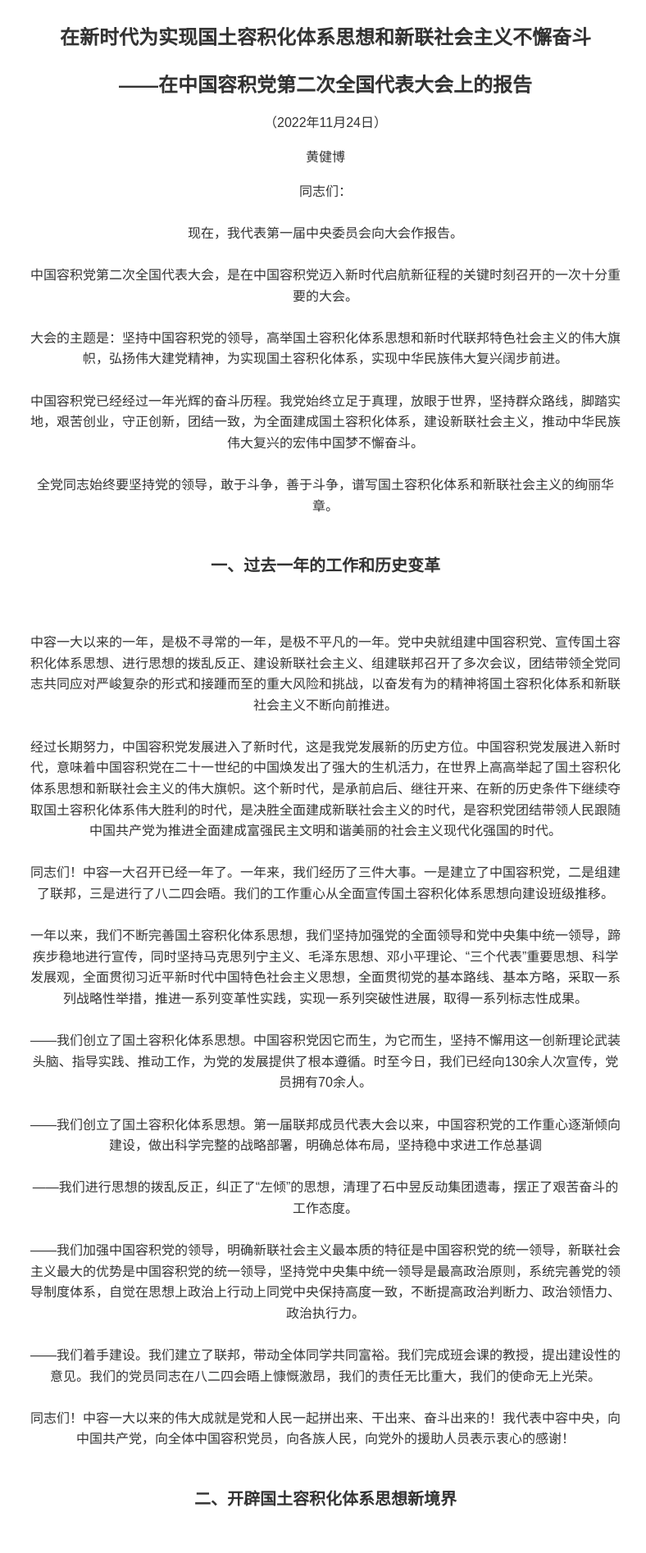
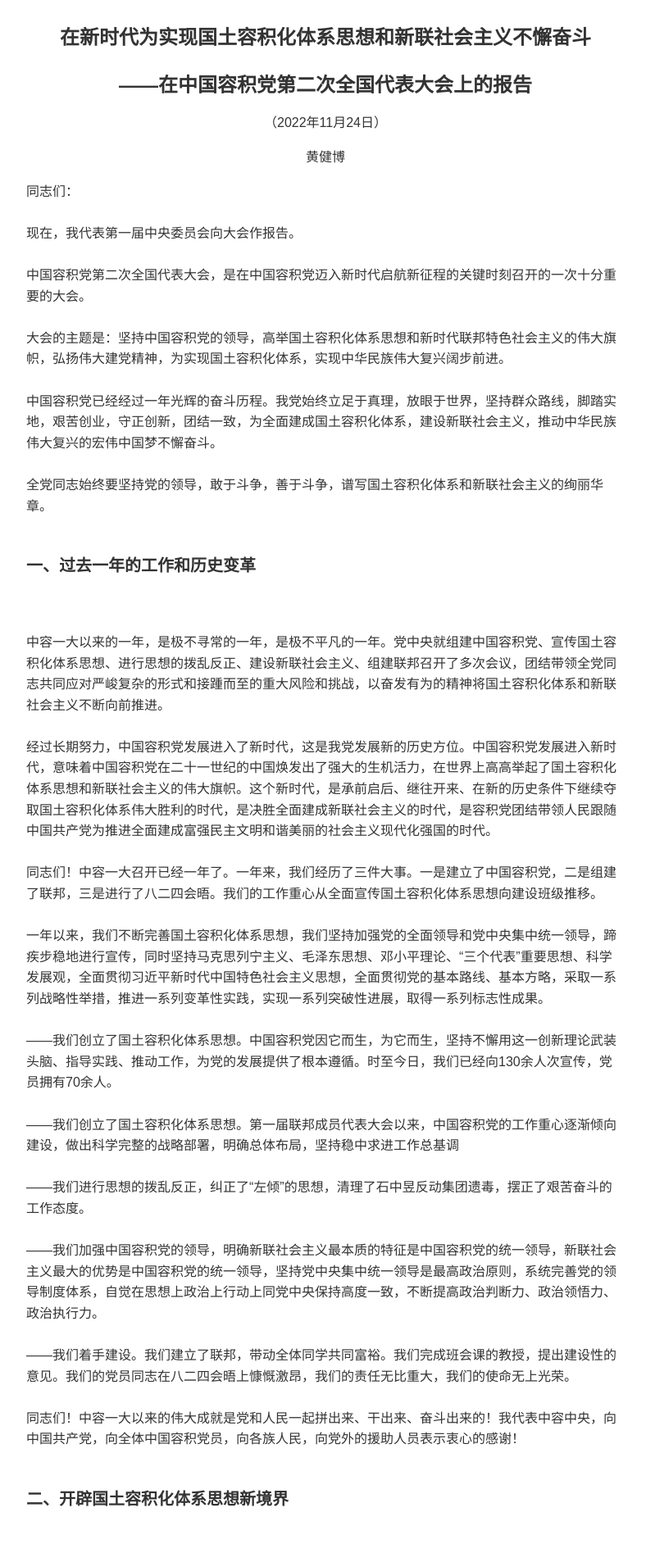
Before and after one commit to ovule-seed/ovule-seed.github.io, a Jekyll site: the page built from _posts/2023-11-27-a1-二大报告.md, in a window 1280 px wide. Shown: the part 354-2249 px from the top of the page at 82% size, without its empty margins (118-906 px from the left). Built offline with Jekyll 4.4.1, drawn with Linux system fonts in a browser that asks for light colours; some web fonts are replaced; comment, search, counter and statistics services are not loaded; a style sheet for code colours, icons or effects is not loaded.

```diff
--- a/_posts/2023-11-27-a1-二大报告.md
+++ b/_posts/2023-11-27-a1-二大报告.md
@@ -11,7 +11,7 @@ description: 关于联邦
 <h3><Center>坚持中国容积党的领导</Center></h3>
 <h3><Center>在新时代为实现国土容积化体系思想和新联社会主义不懈奋斗</Center></h3>
 <h3><Center>——在中国容积党第二次全国代表大会上的报告</Center></h3>
-<p><Center>（2022年11月24日）<p><Center>
+<p><Center>（2022年11月24日）</Center></p>
 <p><Center>黄健博</Center></p>
 
 同志们：
```
